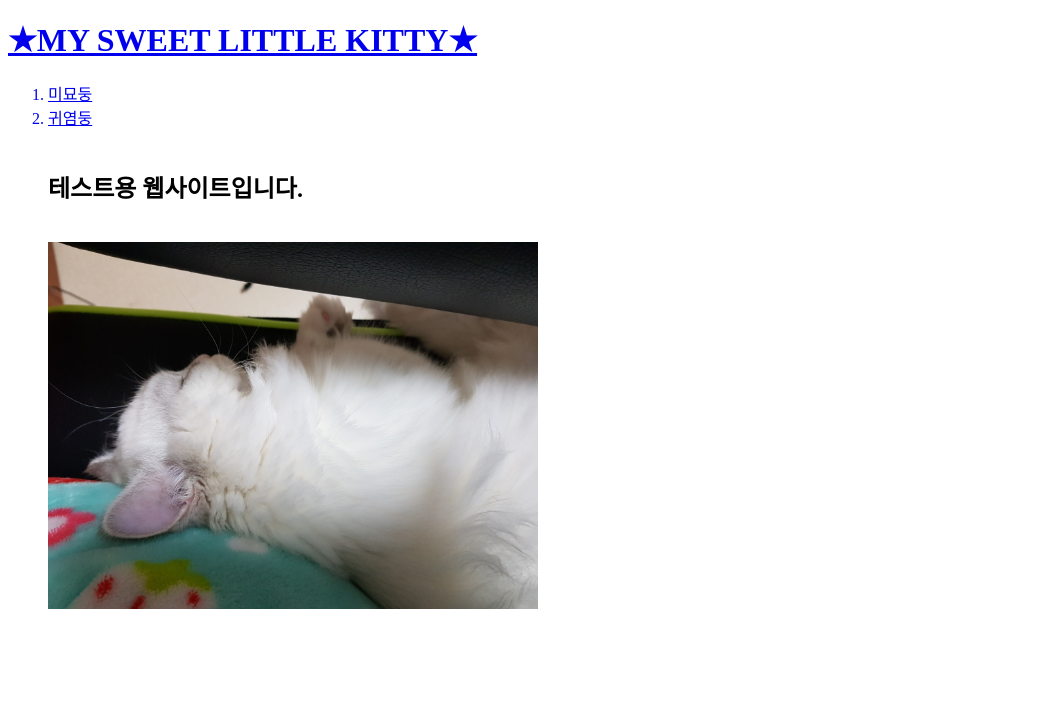
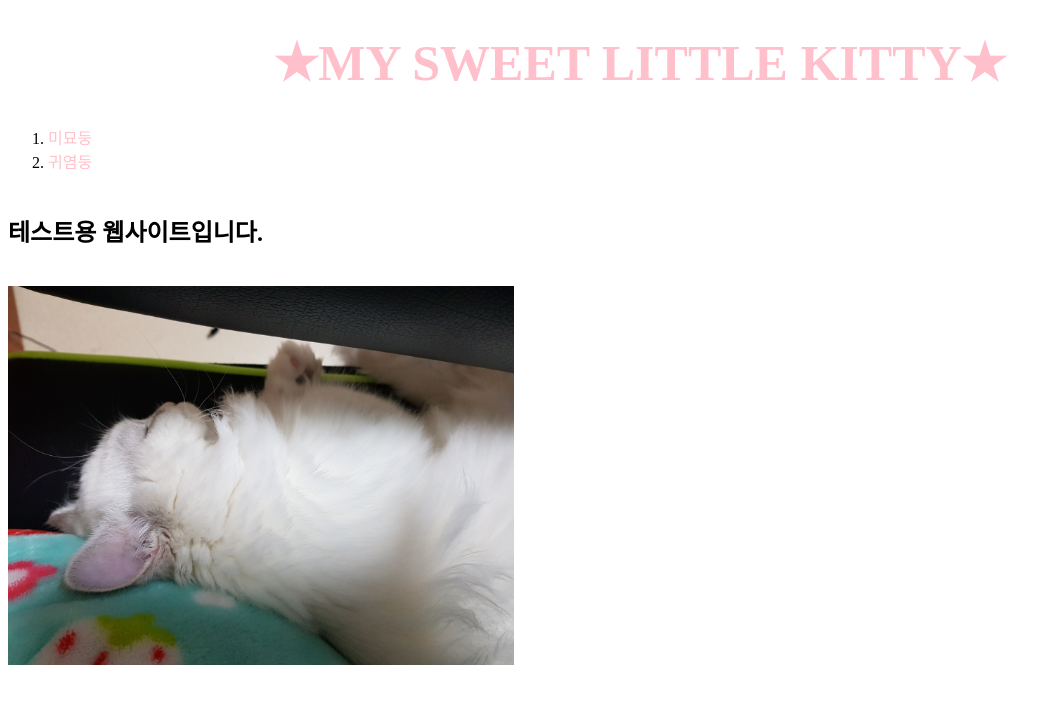
Before and after one commit to lillypang/cool-kitty, a plain HTML site: page index.html in a window 1280 px wide. Shown: the whole page, without its empty margins (0-1060 px from the left). Drawn offline with Linux system fonts and the light colour scheme.

Commit message:
css추가

```diff
--- a/index.html
+++ b/index.html
@@ -2,14 +2,25 @@
 <html>
 <head>
 <title>MY SWEET LITTLE KITTY</title>
+<style>
+    a{color:pink; text-decoration: none;}
+    h1 {font-size: 50px;text-align: center;}
+</style>
 </head>
 <BODY>
-<a href="index.html"><h1>★MY SWEET LITTLE KITTY★</h1></a>
+<h1><a href="index.html">★MY SWEET LITTLE KITTY★</h1></a>
 <ol>
-<a href="1.html"><li>미묘둥</li></a>
-<a href="2.html"><li>귀염둥</li></a>
+<li><a href="1.html">미묘둥</li></a>
+<li><a href="2.html">귀염둥</li></a>
+</ol>
+<!--
+<h1><a href="index.html"><font color="pink">★MY SWEET LITTLE KITTY★</font></h1></a>
+<ol>
+<a href="1.html"><li><font color="pink">미묘둥</font></li></a>
+<a href="2.html"><li><font color="pink">귀염둥</font></li></a>
+</ol>
+-->
 <p><p style="margin-top: 40px;"></p><h2>테스트용 웹사이트입니다.</h2></p><br>
 <img src="3.jpg"width=40%>
-</ol>
 </BODY>
 </html>
```
Also changed, not shown: 1.html (+8 -4 lines), 2.html (+8 -4 lines).
